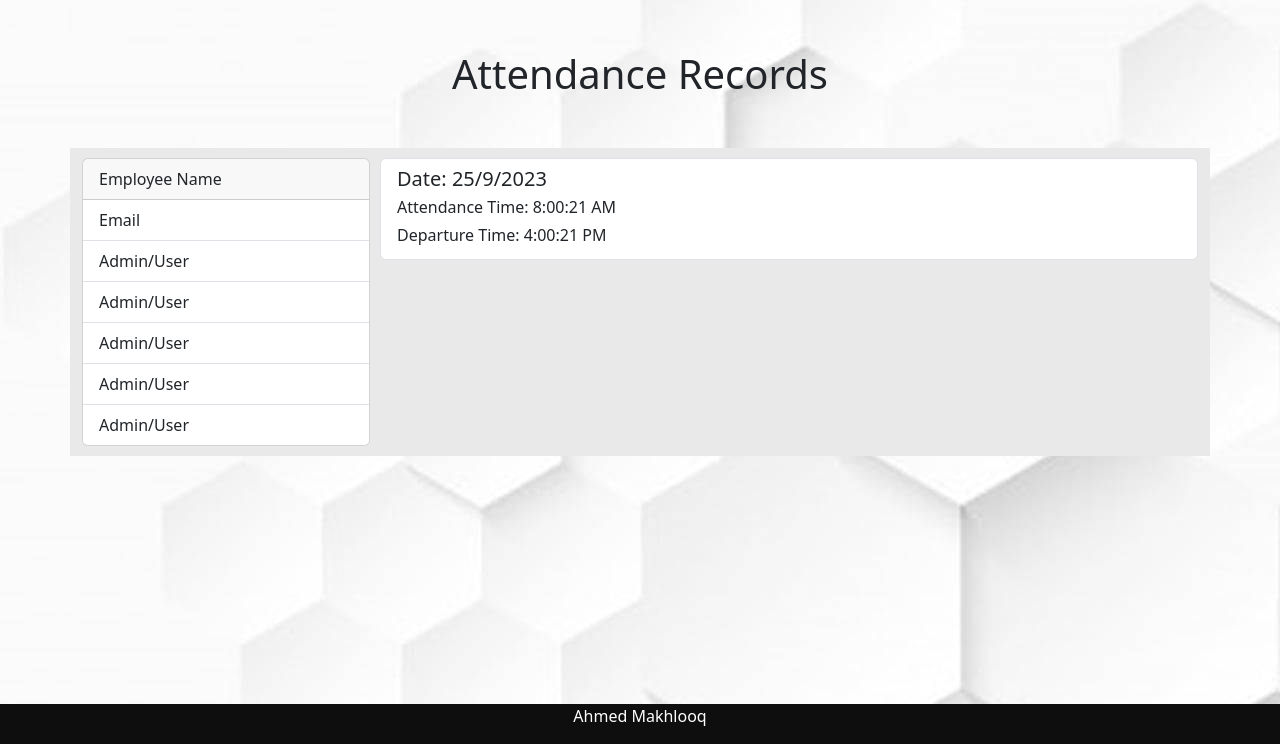
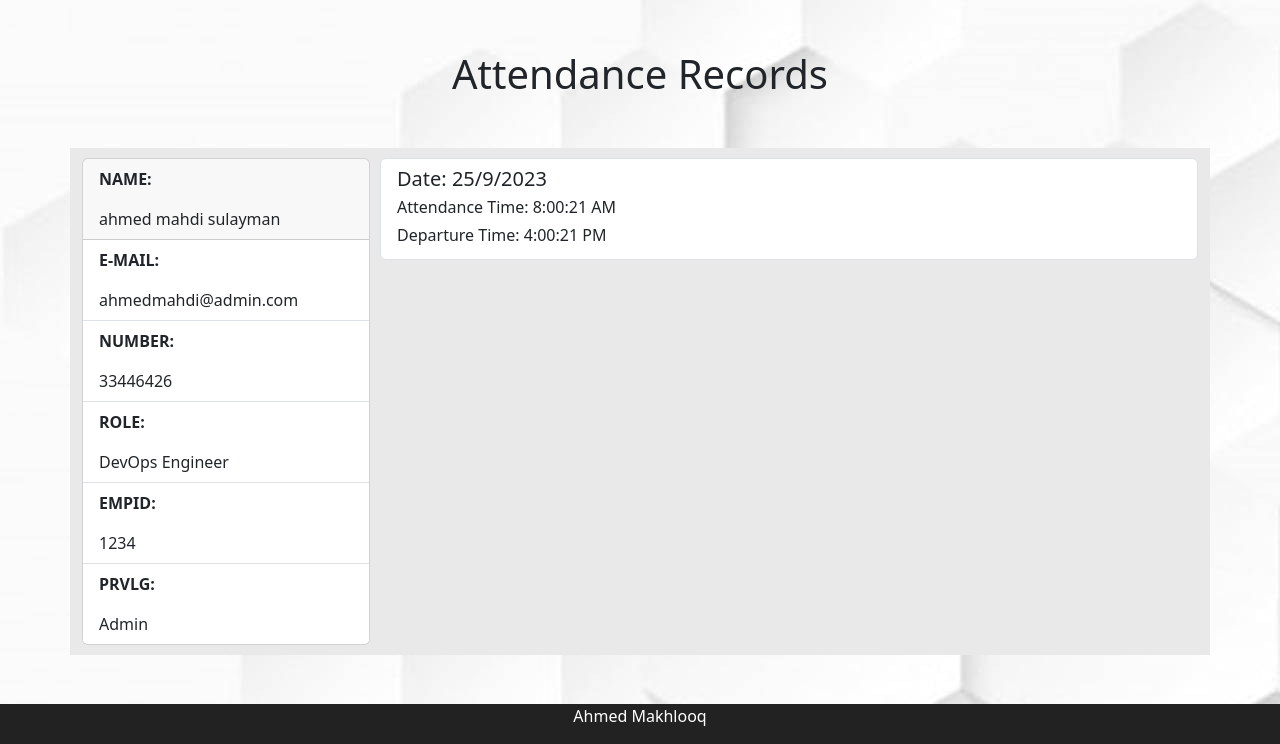
Before and after one commit to AhmedMakhlooqDev/php_BAB_test, a PHP site: page /interface/AttendanceRecords.php in a window 1280 px wide. Shown: the part 56-800 px from the top of the page. Run offline with PHP 8.4, Linux system fonts and the light colour scheme.

```diff
--- a/css/AttendanceRecords.css
+++ b/css/AttendanceRecords.css
@@ -32,3 +32,7 @@ body{
     margin-left: 10px;
 
 }
+
+.pTitle{
+    font-weight: 700;
+}
--- a/css/footer.css
+++ b/css/footer.css
@@ -6,7 +6,7 @@
     left: 0;
     bottom: 0;
     width: 100%;
-    background-color: rgb(14, 14, 14);
+    background-color: rgb(34, 34, 34);
     color: white;
     text-align: center;
 }
--- a/header.php
+++ b/header.php
@@ -17,7 +17,7 @@ session_start();
 
 <body>
     <nav class="navbar navbar-expand-lg navbar-light bg-danger">
-        <a class="navbar-brand" href="../interface/login.php">BAB Attendance system</a>
+        <a class="navbar-brand" href="#">BAB Attendance system</a>
         <?php
         //session_start();
 
--- a/interface/AttendanceRecords.php
+++ b/interface/AttendanceRecords.php
@@ -25,15 +25,14 @@ include '../header.php';
         <div class="empInfo">
             <div class="card" style="width: 18rem;">
                 <div class="card-header">
-                    Employee Name
+                <p class="pTitle">NAME: </p>ahmed mahdi sulayman
                 </div>
                 <ul class="list-group list-group-flush">
-                    <li class="list-group-item">Email</li>
-                    <li class="list-group-item">Admin/User</li>
-                    <li class="list-group-item">Admin/User</li>
-                    <li class="list-group-item">Admin/User</li>
-                    <li class="list-group-item">Admin/User</li>
-                    <li class="list-group-item">Admin/User</li>
+                    <li class="list-group-item"><p class="pTitle">E-MAIL: </p> ahmedmahdi@admin.com</li>
+                    <li class="list-group-item"><p class="pTitle">NUMBER: </p>33446426</li>
+                    <li class="list-group-item"><p class="pTitle">ROLE: </p> DevOps Engineer</li>
+                    <li class="list-group-item"><p class="pTitle">EMPID: </p> 1234</li>
+                    <li class="list-group-item"><p class="pTitle">PRVLG: </p> Admin</li>
                 </ul>
             </div>
         </div>
@@ -52,6 +51,8 @@ include '../header.php';
             </div>
 
 
+
+
         </div>
 
 
```
Also changed, not shown: interface/dashboard.php (+3 -11 lines).
